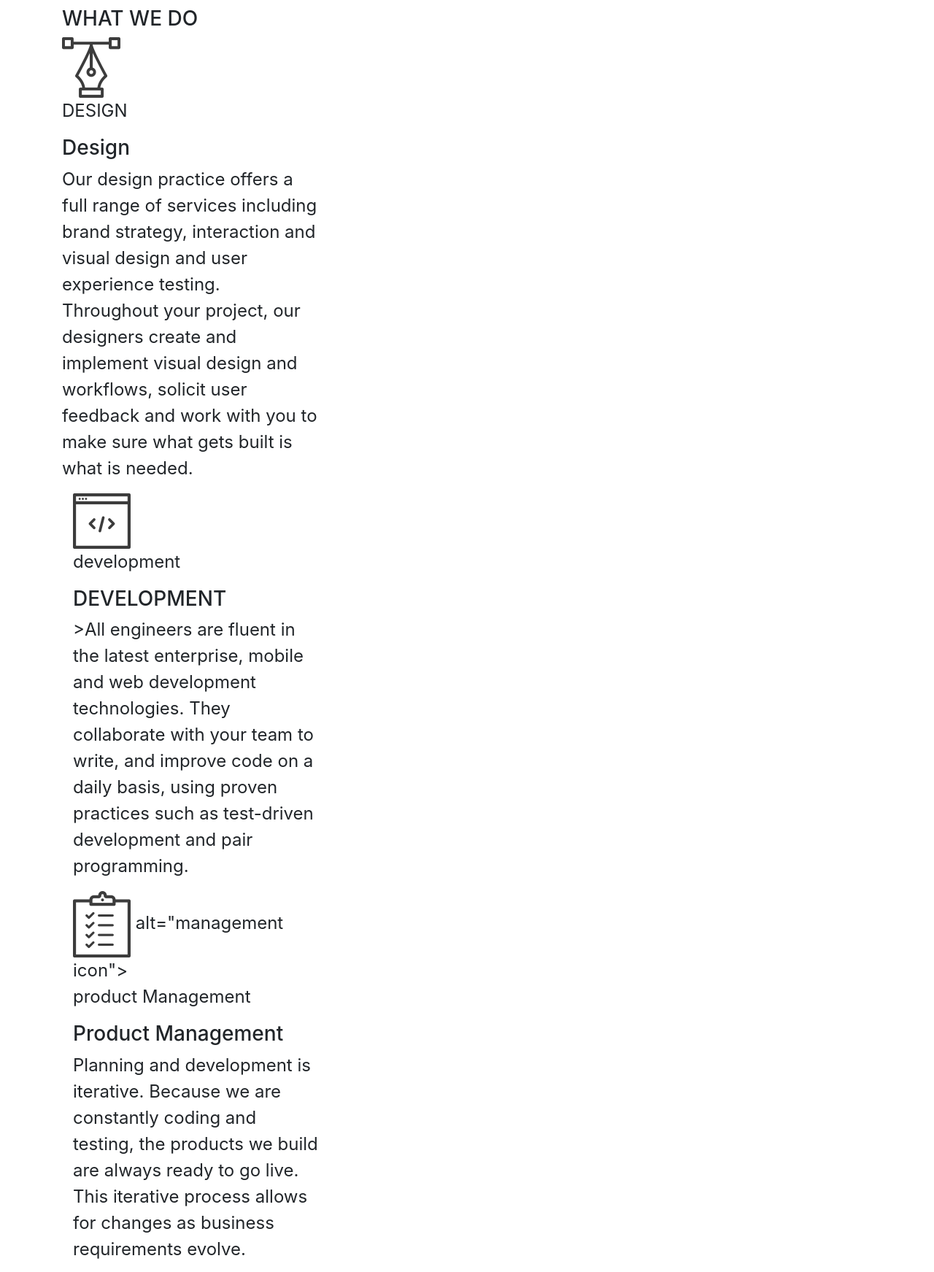
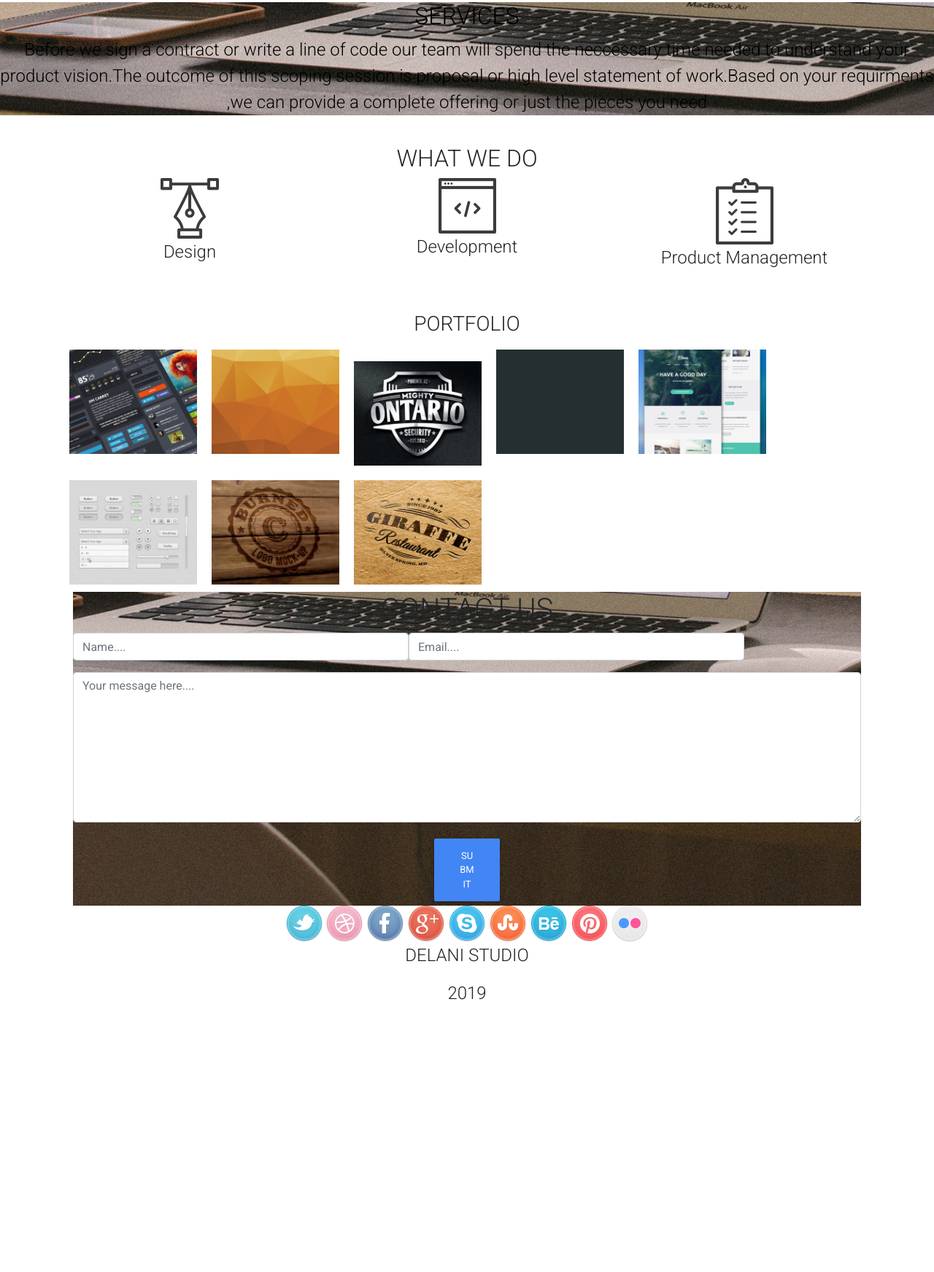
Before and after one commit to angiewambui/delani-studio, a plain HTML site: page index.html in a window 1280 px wide. Shown: the part 675-2418 px from the top of the page at 73% size. After the commit the page ends 2070 px from the top, so only its background shows below. Drawn offline with nearby package versions, Linux system fonts and the light colour scheme; files whose address does not match are found by name.

Commit message:
added image

```diff
--- a/css/styles.css
+++ b/css/styles.css
@@ -10,16 +10,15 @@
 body{
     font-size:x-large
 }
-.about-us{
+.aboutus{
     background-color: white;
     text-align: center;
 }
-.col-md-2 img{
-    max-width: 100px;
-    margin: 20px;
-    float: left;
-  width: 33.33%;
+.col-md-2 {
+    width: 200px;
   padding: 5px;
+  float: left;
+  margin: 5px;
 }
 #ol1,#ol2,#ol3,#ol4,#ol5,#ol6,#ol7,#ol8{
 width: 20%;
@@ -32,14 +31,49 @@ font-size: 35px;
     font-size: large;
     display: inline;
 }
-  #contactus{
-      text-align: center;
-      background-image: url(/home/slwala/Documents/angie-programming-projects/delani-studio/IP3-master/assets/backgrounds/s_image.jpg);
-  }
+#contactus{
+    background-image: url(/home/slwala/Documents/angie-programming-projects/delani-studio/IP3-master/assets/backgrounds/s_image.jpg);
+    text-align: center;
+    background-position: center;
+    background-size: cover;
+}
 #button{
     color:red;
-
 }
+#design {
+    display: none;
+  }
+  .design-showing {
+  display: none;
+  }
+  .clickable {
+    cursor: pointer;
+    color: #0088cc;
+  }
+  #development {
+    display: none;
+  }
+  .development-showing {
+  display: none;
+  }
+  .click {
+    cursor: pointer;
+    color: #0088cc;
+  }
+  #product-management {
+    display: none;
+  }
+  .product-management-showing {
+  display: none;
+  }
+  .clic {
+    cursor: pointer;
+    color: #0088cc;
+  }
+  .container {
+    text-align: center;
+    margin-top: 40px;
+  }
 #portfolio{
     text-align: center;
     background-color: white;
@@ -47,7 +81,7 @@ font-size: 35px;
 #social{
     text-align: center;
 }
-.mouseclick{
+#mouseclick{
     padding-top : 22px;
     margin-top: 10%;
     padding-bottom: 30px;
--- a/index.html
+++ b/index.html
@@ -9,6 +9,11 @@
     <link href="css/styles.css" rel="stylesheet" type="text/css">
     <script src="/js/jquery-3.4.1.js"></script>
     <script src="/js/scripts.js"></script>
+    <link rel="stylesheet" href="https://use.fontawesome.com/releases/v5.8.2/css/all.css">
+    <!-- Google Fonts -->
+    <link rel="stylesheet" href="https://fonts.googleapis.com/css?family=Roboto:300,400,500,700&display=swap">
+    <!-- Material Design Bootstrap -->
+    <link href="https://cdnjs.cloudflare.com/ajax/libs/mdbootstrap/4.13.0/css/mdb.min.css" rel="stylesheet">
 </head>
 
 <body>
@@ -18,9 +23,9 @@
         <h1>TO DELANI STUDIO</h1>
         <p>AMAZING PEOPLE ARE MAKING DESIGNS IN A FUN ENVIRONMENT</p>
         <div id="mouseclick"></div>
-        <a href="#about-us"><img src="IP3-master/assets/mouse_click.png" alt="mouseclick"></a>
+        <a href="#aboutus"><img src="IP3-master/assets/mouse_click.png" alt="mouseclick"></a>
     </div>
-    <div class="about-us">
+    <div class="aboutus">
         <h1>ABOUT US</h1>
         <p>When you work with us,you are part of the team of committed collaborators.All aspects of our pf software
             development processes are intergrated,interactive and agile.Our aproach unifies design,design and product
@@ -33,63 +38,41 @@
             understand your product vision.The outcome of this scoping session is proposal or high level statement of
             work.Based on your requirments ,we can provide a complete offering or just the pieces you need</P>
     </div>
-    <div class="container what-we-do">
-        <h3>WHAT WE DO</h3>
+    <div class="container">
+        <h2>WHAT WE DO</h2>
         <div class="row">
             <div class="col-md-4">
-                <div id="hiddendesign">
-                    <span class="clickable"><img
-                            src="/home/slwala/Documents/angie-programming-projects/delani-studio/IP3-master/assets/services_icons/design_icon.png"></span>
-                    <p>DESIGN</p>
+              <div class="design-hidden">
+              <span class="clickable"><img src="/home/slwala/Documents/angie-programming-projects/delani-studio/IP3-master/assets/services_icons/design_icon.png"></span>
+              <p>Design</p>
               </div>
-                <iv class="showingdesign">
-                    <span class="clickable">
-                        <h3>Design</h3>
-                    </span>
-
-                    <p id="design">Our design practice offers a full range of services including brand strategy,
-                        interaction and
-                        visual design and user experience testing.
-                        Throughout your project, our designers create and implement visual design and workflows, solicit
-                        user feedback and work with you to make sure what gets built is what is needed.
-                    </p>
+              <div class="design-showing">
+              <span class="clickable"><h3>DESIGN</h3></span>
+              <p id="design">Our design practice offers a full range of services including brand strategy, interaction and visual design and user experience testing.Throughout your project, our designers create and implement visual design and workflows, solicit user feedback and work with you to make sure what gets built is what is needed.</p>
               </div>
             </div>
             <div class="col-md-4">
-            <div id="developmenthidden">
-                <span class="click"><img
-                        src="/home/slwala/Documents/angie-programming-projects/delani-studio/IP3-master/assets/services_icons/dev_icon.png"></span>
-                <p>development</p>
+            <div class="development-hidden">
+            <span class="click"><img src="/home/slwala/Documents/angie-programming-projects/delani-studio/IP3-master/assets/services_icons/dev_icon.png"></span>
+            <p>Development</p>
             </div>
-            <div class="developmentshowing">
-                <span class="click">
-                    <h3>DEVELOPMENT</h3>
-                </span>
-                <p id="development">>All engineers are fluent in the latest enterprise, mobile and web development
-                    technologies.
-                    They collaborate with your team to write, and improve code on a daily basis, using proven
-                    practices such as test-driven development and pair programming.</p>
+            <div class="development-showing">
+            <span class="click"><h3>DEVELOPMENT</h3></span>
+            <p id="development">All engineers are fluent in the latest enterprise, mobile and web development technologies.They collaborate with your team to write, and improve code on a daily basis, using proven practices such as test-driven development and pair programming.</p>
             </div>
           </div>
           <div class="col-md-4">
-            <div id="managementhidden">
-                <span class="clicking"><img
-                        src="/home/slwala/Documents/angie-programming-projects/delani-studio/IP3-master/assets/services_icons/product_icon.png"></span>
-                alt="management icon">
-                <p>product Management</p>
+            <div class="product-management-hidden">
+            <span class="clic"><img src="/home/slwala/Documents/angie-programming-projects/delani-studio/IP3-master/assets/services_icons/product_icon.png"></span>
+            <p>Product Management</p>
             </div>
-            <div class="managementshowing">
-                <span class="clicking">
-                    <h3>Product Management</h3>
-                </span>
-
-                <p id="productmanagemt"> Planning and development is iterative. Because we are constantly coding and
-                    testing, the
-                    products we build are always ready to go live.
-                    This iterative process allows for changes as business requirements evolve.</p>
+            <div class="product-management-showing">
+            <span class="clic"><h3>Product Management</h3></span>
+            <p id="product-management">Planning and development is iterative. Because we are constantly coding and testing, the products we build are always ready to go live.This iterative process allows for changes as business requirements evolve.</p>
             </div>
           </div>
         </div>
+        <div class="container">
     <div id="portfolio">
         <h3>PORTFOLIO</h3>
         <div class="row">
@@ -137,11 +120,10 @@
             </div>
         </div>
     </div>
+
     <div id="contactus">
         <h1>CONTACT US</h1>
-        <form id="details form" action="action/ph" method="POST">
-            <input type="text" name="u" value="">
-            <input type="text" name="id" value="">
+        <form >
             <div class="form-group form-inline">
                 <input type="text" class="form-control" placeholder="Name...." name="firstname" id="firstname" size="50"
                     value="">
@@ -153,6 +135,8 @@
             </div>
             <button type="submit" class="btn btn-primary col-md-1">Submit</button>
         </form>
+
+        </div>
     </div>
     <div id="social">
         </form>
--- a/js/scripts.js
+++ b/js/scripts.js
@@ -1,17 +1,18 @@
-$(document).ready(function(){
-    $("#designimage").click(function(){
-      $("#designimage").slideDown('1500').hide('1000');
-      $("#design").show('1500');
+$(document).ready(function() {
+    $(".clickable").click(function() {
+      $(".design-showing").toggle();
+      $(".design-hidden").toggle();
+      $("#design").show();
     });
-    $("#development").click(function(){
-      $("#development").slideUp('1500');
-      $("#img-development").slideDown('1500');
+    $(".click").click(function() {
+      $(".development-showing").toggle();
+      $(".development-hidden").toggle();
+      $("#development").show();
     });
-  });
-  $(document).ready(function(){
-    $("#img-design").click(function(){
-      $("#img-design").slideDown('1500').hide('1000');
-      $("#design").show('1500');
+    $(".clic").click(function() {
+      $(".product-management-showing").toggle();
+      $(".product-management-hidden").toggle();
+      $("#product-management").show();
     });
   $(document).ready(function(){
     $("detailsform").submit(function(event){
```
Lines whose indentation alone changed are shown as unchanged.
